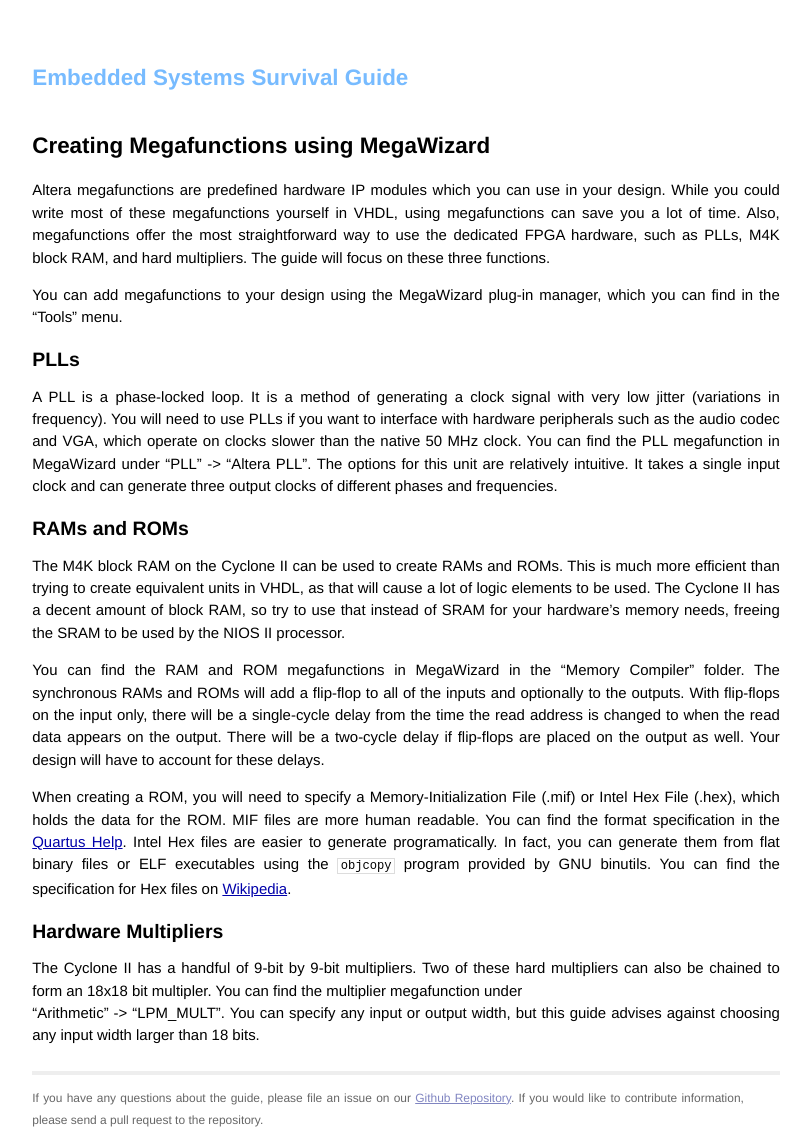
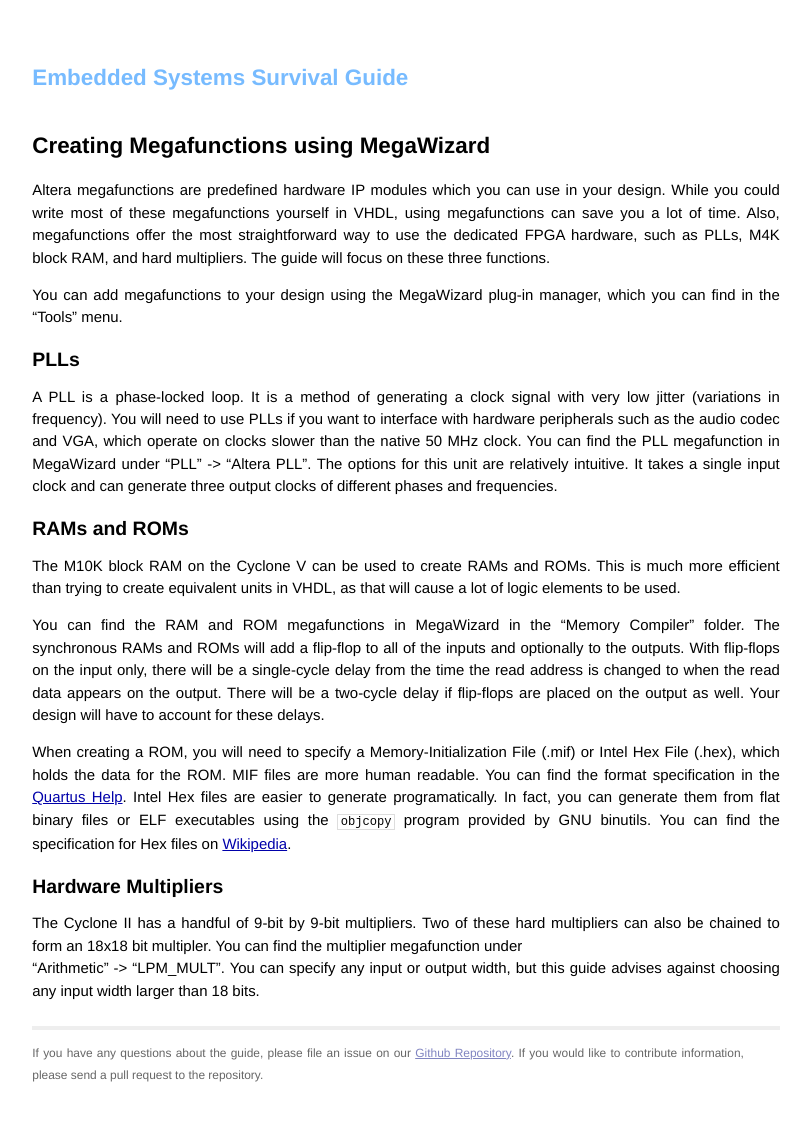
Before and after one commit to csee4840guide/csee4840guide.github.io, a Jekyll site: the page built from megawizard.md, in a window 1280 px wide. Shown: the whole page, without its empty margins (234-1045 px from the left). Built offline with Jekyll 4.4.1, drawn with Linux system fonts in a browser that asks for light colours; Markdown is read by kramdown in place of the engine named in the settings; after the commit the page ends 1099 px from its top, so only the background shows below that.

Commit message:
edit reference to cyclone II

```diff
--- a/megawizard.md
+++ b/megawizard.md
@@ -25,11 +25,9 @@
 
 ## RAMs and ROMs
 
-The M4K block RAM on the Cyclone II can be used to create RAMs and ROMs.
+The M10K block RAM on the Cyclone V can be used to create RAMs and ROMs.
 This is much more efficient than trying to create equivalent units in VHDL,
-as that will cause a lot of logic elements to be used. The Cyclone II has
-a decent amount of block RAM, so try to use that instead of SRAM for your
-hardware's memory needs, freeing the SRAM to be used by the NIOS II processor.
+as that will cause a lot of logic elements to be used.
 
 You can find the RAM and ROM megafunctions in MegaWizard in the "Memory Compiler"
 folder. The synchronous RAMs and ROMs will add a flip-flop to all of the inputs
```
